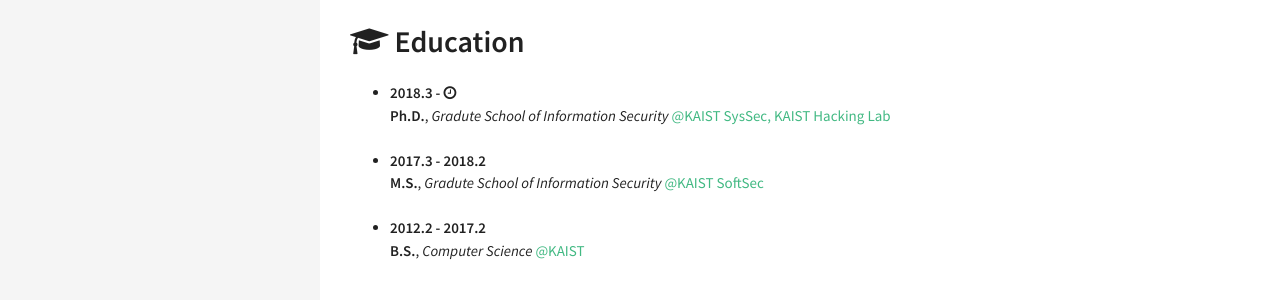
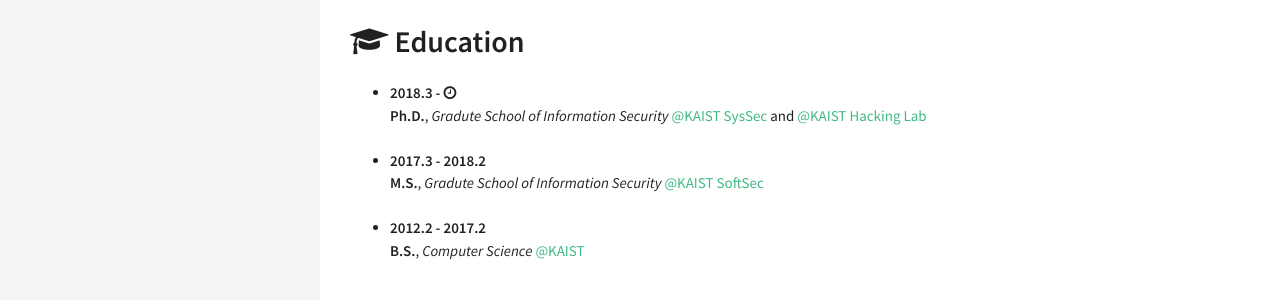
Before and after one commit to DaramG/daramg.github.io, a Jekyll site: the page built from index.html, in a window 1280 px wide. Shown: the part 235-535 px from the top of the page. Built offline with Jekyll 4.4.1, drawn with Linux system fonts in a browser that asks for light colours.

Commit message:
Update education.yml

```diff
--- a/_data/index/education.yml
+++ b/_data/index/education.yml
@@ -1,7 +1,7 @@
-- name: KAIST SysSec, KAIST Hacking Lab
+- name: KAIST Hacking Lab
   link: https://kaist-hacking.github.io
   date: 2018.3 - <i class="fa fa-clock-o" aria-hidden="true" title="Until Now"></i>
-  descr: <strong>Ph.D.</strong>, <em>Gradute School of Information Security</em>
+  descr: <strong>Ph.D.</strong>, <em>Gradute School of Information Security</em> <a href= "https://www.syssec.kr/">@KAIST SysSec</a> and
 
 - name: KAIST SoftSec
   link: https://softsec.kaist.ac.kr/
```
